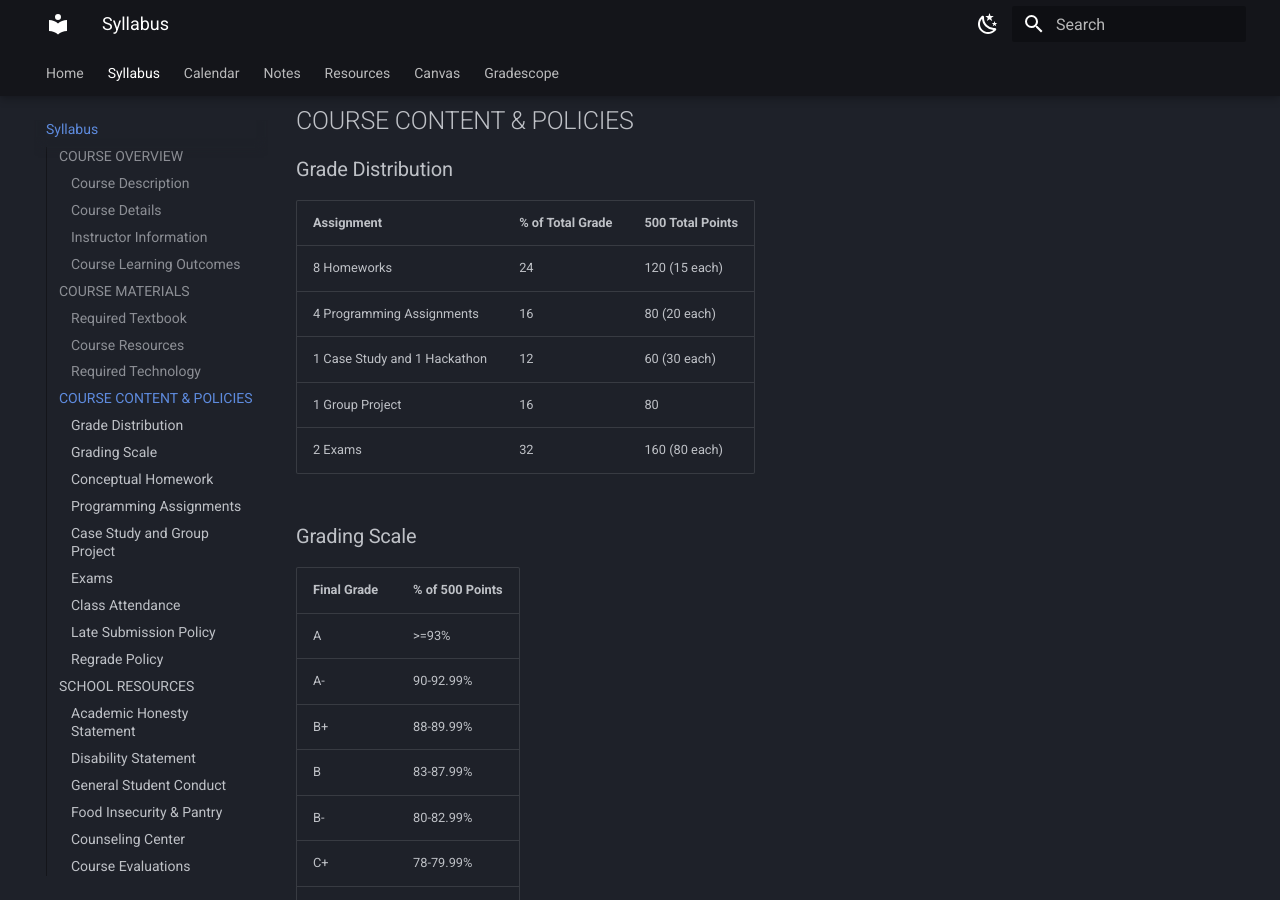
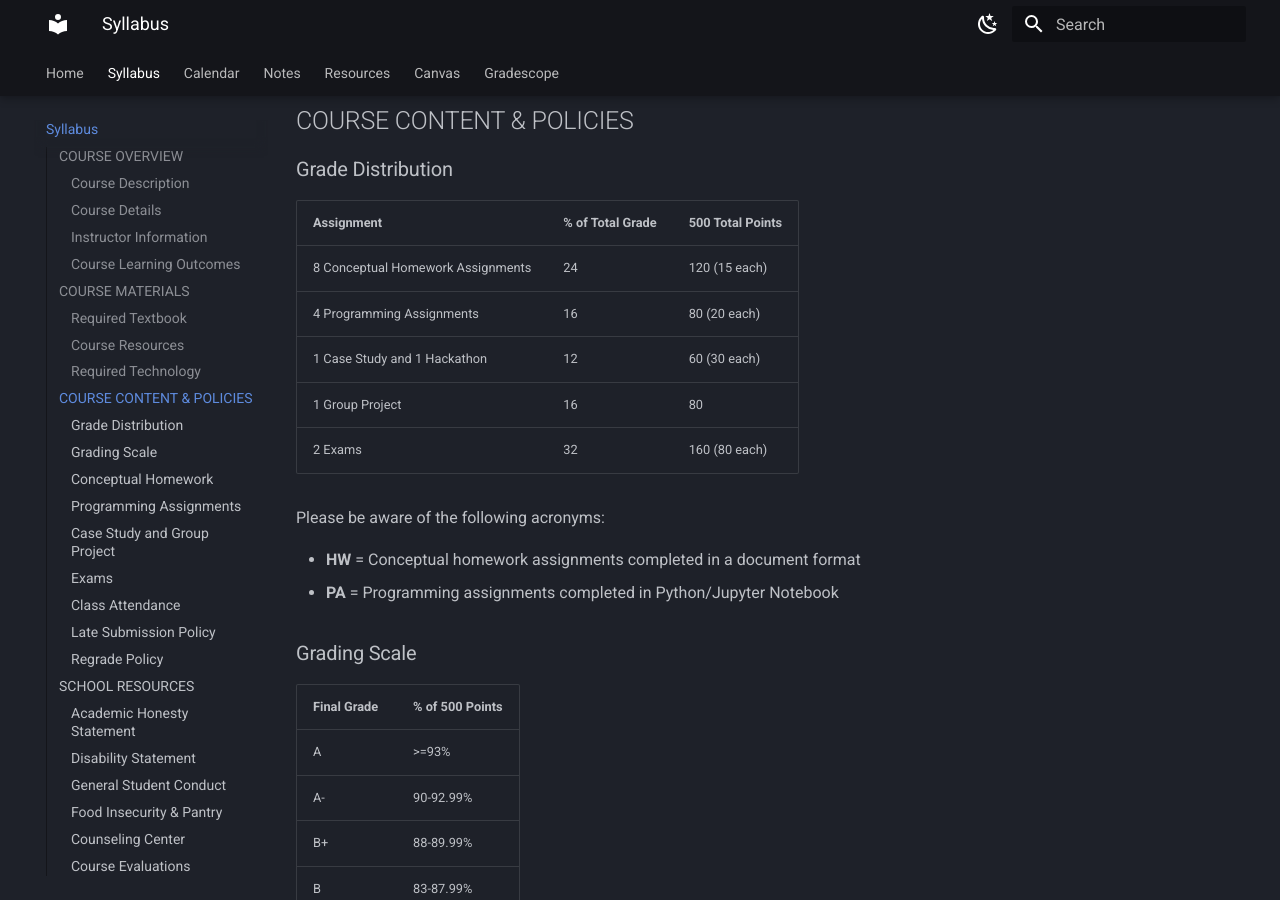
Before and after one commit to dcyoung23/msba511, an MkDocs documentation site: the page built from docs/syllabus.md, in a window 1280 px wide and 900 px high, scrolled down 1641 px. Built offline with MkDocs 1.6.1 and Material for MkDocs 9.7.7, drawn with Linux system fonts in a browser that asks for light colours.

Commit message:
Calendar and Syllabus updates

```diff
--- a/docs/syllabus.md
+++ b/docs/syllabus.md
@@ -51,11 +51,16 @@ This is a data mining class and we will be primarily using Python and Jupyter No
 
 | Assignment                                    | % of Total Grade |   500 Total Points |
 |:----------------------------------------------|:-----------------|:-------------------|
-| 8 Homeworks                                   |               24 |    120 (15 each)   |
+| 8 Conceptual Homework Assignments             |               24 |    120 (15 each)   |
 | 4 Programming Assignments                     |               16 |    80 (20 each)    |
 | 1 Case Study and 1 Hackathon                  |               12 |    60 (30 each)    |
 | 1 Group Project                               |               16 |    80              |
 | 2 Exams                                       |               32 |    160 (80 each)   |
+
+Please be aware of the following acronyms:
+
+* **HW** = Conceptual homework assignments completed in a document format
+* **PA** = Programming assignments completed in Python/Jupyter Notebook
 
 ### Grading Scale
 
```
Also changed, not shown: docs/calendar.md (+1 -1 lines).
